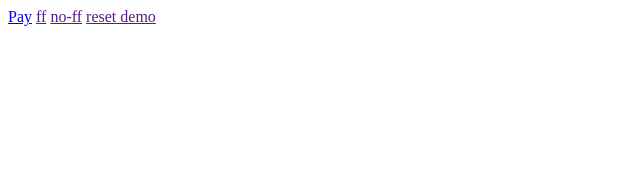
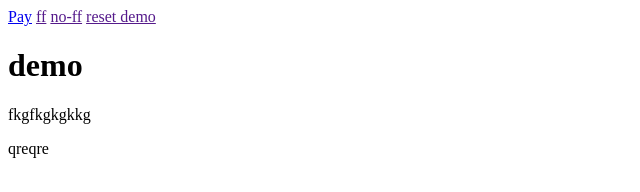
Before and after one commit to itrm000/remote-demo, a plain HTML site: page index.html in a window 1280 px wide. Shown: the whole page, without its empty margins (0-640 px from the left). Drawn offline with Linux system fonts and the light colour scheme.

Commit message:
metrika added new

```diff
--- a/index.html
+++ b/index.html
@@ -16,5 +16,10 @@
     <a href="">no-ff</a>
     <a href="">reset demo</a>
 
+
+    <h1>demo</h1>
+    <footer>fkgfkgkgkkg</footer>
+    <p>qreqre</p>
+
 </body>
 </html>
```
